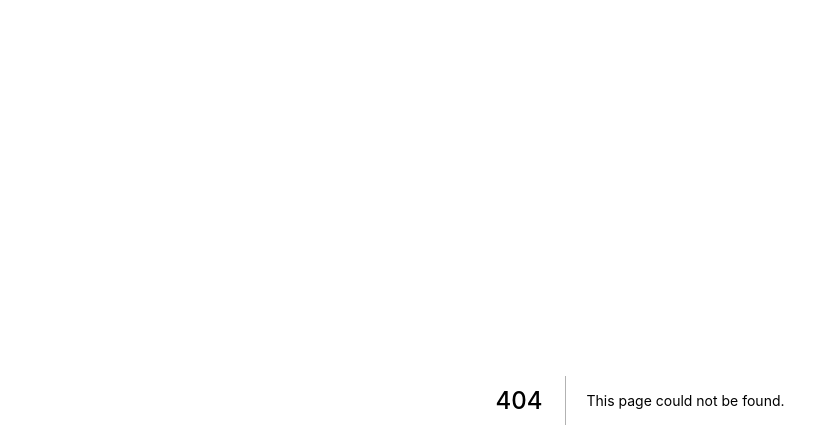
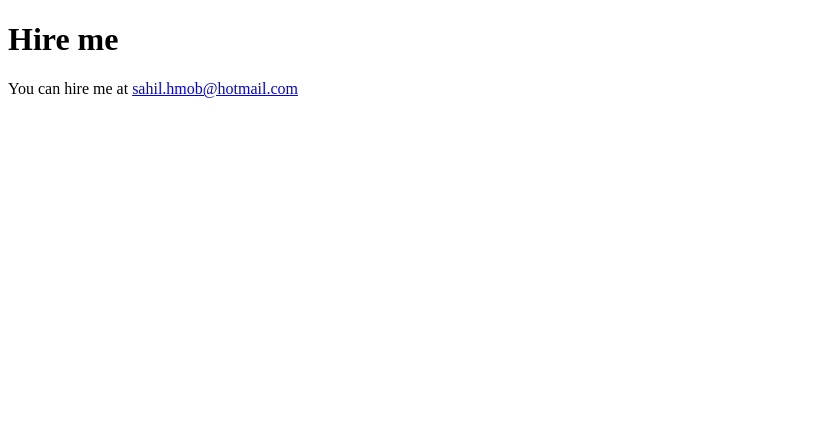
Before and after one commit to sahilmob/nextjs-portfolio, a Next.js app: page /hireme in a window 1280 px wide. Before the commit this address had no page. Shown: the top 448 px of the page, without its empty margins (0-839 px from the left). Built offline with nearby package versions, Linux system fonts and the light colour scheme.

Commit message:
create hire me page

```diff
--- /dev/null
+++ b/pages/hireme.js
@@ -0,0 +1,11 @@
+export default function Hireme() {
+	return (
+		<div>
+			<h1>Hire me</h1>
+			<p>
+				You can hire me at{" "}
+				<a href="sahil.hmob@hotmail.com">sahil.hmob@hotmail.com</a>
+			</p>
+		</div>
+	);
+}
```
